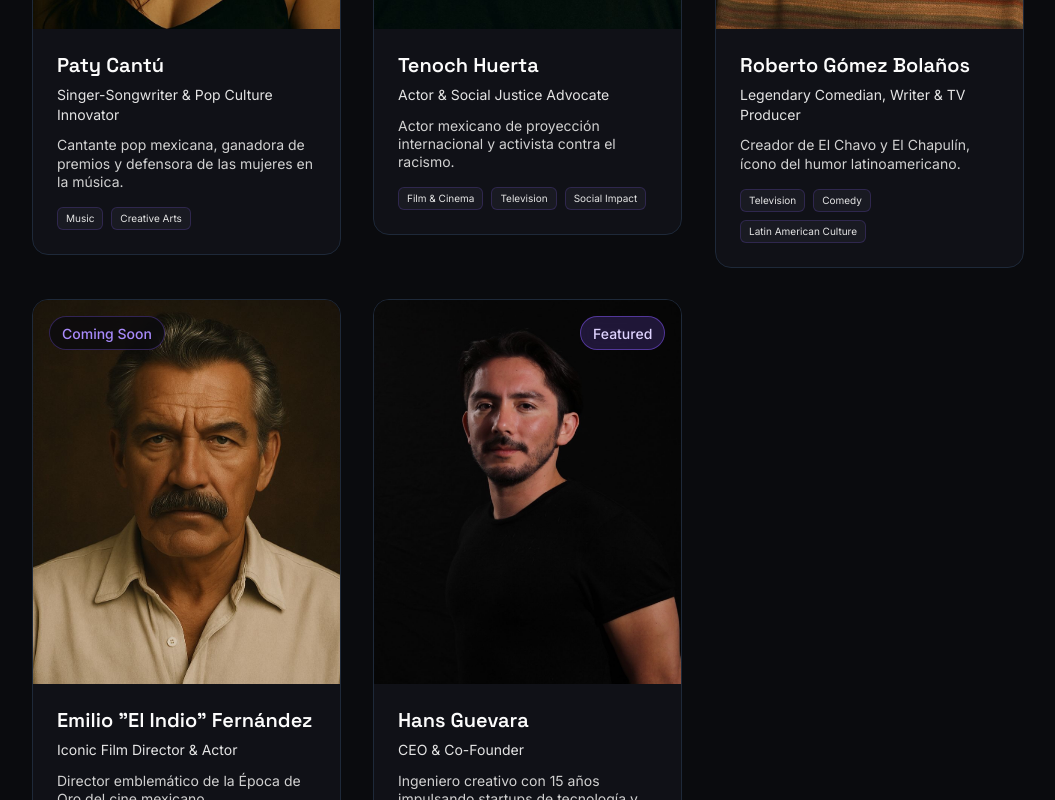
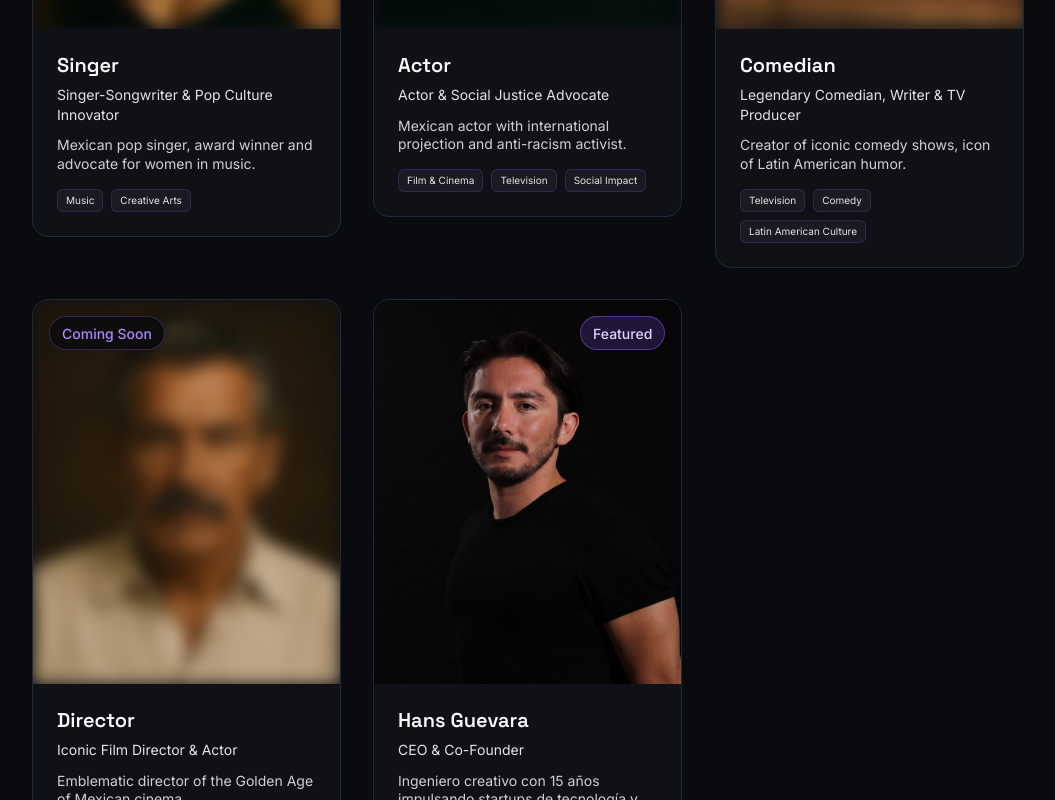
Before and after one commit to xhumans/xhumans-landing, a Next.js app: page /explore in a window 1280 px wide. Shown: the part 1560-2360 px from the top of the page, without its empty margins (112-1167 px from the left). Built offline with nearby package versions, Linux system fonts and the light colour scheme.

Commit message:
fix: remove public data
- blur images
- generalise data

```diff
--- a/src/app/globals.css
+++ b/src/app/globals.css
@@ -344,3 +344,8 @@ html, body {
 .scrollbar-hide::-webkit-scrollbar {
   display: none;
 }
+
+/* Blur effect for public personas */
+.image-blurred {
+  filter: blur(8px);
+}
--- a/src/components/common/AvatarCard.tsx
+++ b/src/components/common/AvatarCard.tsx
@@ -9,9 +9,10 @@ type AvatarCardProps = {
   imageSrc: string
   tags: string[]
   available?: boolean
+  isBlurred?: boolean
 }
 
-export default function AvatarCard({ name, role, imageSrc, tags, available = false }: AvatarCardProps) {
+export default function AvatarCard({ name, role, imageSrc, tags, available = false, isBlurred = false }: AvatarCardProps) {
   return (
     <div className="bg-bg-secondary rounded-xl overflow-hidden border border-gray-800 hover:border-primary-500 transition-all group">
       {/* Image container with gradient overlay */}
@@ -20,8 +21,8 @@ export default function AvatarCard({ name, role, imageSrc, tags, available = fal
           src={imageSrc}
           alt={`${name} - ${role}`}
           fill
-          className="object-cover transition-transform duration-500 group-hover:scale-105"
-    />
+          className={`object-cover transition-transform duration-500 group-hover:scale-105 ${isBlurred ? 'image-blurred' : ''}`}
+        />
         <div className="absolute inset-0 bg-linear-to-t from-bg-black via-transparent to-transparent"></div>
       </div>
 
--- a/src/components/explore/CharacterCard.tsx
+++ b/src/components/explore/CharacterCard.tsx
@@ -31,7 +31,7 @@ export function CharacterCard({ character, onClick }: CharacterCardProps) {
           src={character.profileImage}
           alt={character.name}
           fill
-          className="object-cover transition-transform duration-500 group-hover:scale-105"
+          className={`object-cover transition-transform duration-500 group-hover:scale-105 ${character.isBlurred ? 'image-blurred' : ''}`}
         />
 
         {/* Coming Soon Badge */}
--- a/src/components/explore/HeroCarousel.tsx
+++ b/src/components/explore/HeroCarousel.tsx
@@ -44,7 +44,7 @@ export function HeroCarousel({ characters, autoPlay = true, interval = 5000, onC
           src={currentCharacter.profileImage}
           alt={currentCharacter.name}
           fill
-          className="object-cover"
+          className={`object-cover ${currentCharacter.isBlurred ? 'image-blurred' : ''}`}
           priority
         />
         {/* Gradient Overlays */}
--- a/src/data/characters.ts
+++ b/src/data/characters.ts
@@ -2,56 +2,60 @@ import { Character, Category, Avatar } from '@/types/character'
 
 export const characters: Character[] = [
   {
-    id: 'paty-cantu',
-    name: 'Paty Cantú',
+    id: 'singer',
+    name: 'Singer',
     title: 'Singer-Songwriter & Pop Culture Innovator',
     expertise: ['Music Production', 'Songwriting', 'Live Performance'],
     categories: ['music', 'creative-arts'],
     profileImage: '/images/avatars/paty-cantu.jpeg',
-    description: 'Cantante pop mexicana, ganadora de premios y defensora de las mujeres en la música.',
-    topic: 'Escribir desde el alma: Como convertir vulnerabilidad en fuerza creativa.',
-    quote: 'La música es mi manera de contar historias que todavía no he vivido.',
+    description: 'Mexican pop singer, award winner and advocate for women in music.',
+    topic: 'Writing from the soul: How to turn vulnerability into creative strength.',
+    quote: 'Music is my way of telling stories I haven\'t lived yet.',
     status: 'coming-soon',
-    featured: true
+    featured: true,
+    isBlurred: true
   },
   {
-    id: 'tenoch-huerta',
-    name: 'Tenoch Huerta',
+    id: 'actor',
+    name: 'Actor',
     title: 'Actor & Social Justice Advocate',
     expertise: ['Film Acting', 'Television Acting', 'Anti-Racism Activism'],
     categories: ['film', 'television', 'social-impact'],
     profileImage: '/images/avatars/tenoch-huerta.jpeg',
-    description: 'Actor mexicano de proyección internacional y activista contra el racismo.',
-    topic: 'El camino del héroe: cómo trascender sin olvidar de dónde vienes',
-    quote: 'La verdadera victoria no es llegar, es llegar siendo tú mismo.',
+    description: 'Mexican actor with international projection and anti-racism activist.',
+    topic: 'The hero\'s journey: how to transcend without forgetting where you come from',
+    quote: 'The true victory is not arriving, it\'s arriving being yourself.',
     status: 'available',
-    featured: true
+    featured: true,
+    isBlurred: true
   },
   {
-    id: 'roberto-gomez-bolanos',
-    name: 'Roberto Gómez Bolaños',
+    id: 'comedian',
+    name: 'Comedian',
     title: 'Legendary Comedian, Writer & TV Producer',
     expertise: ['Comedy Writing', 'Television Production', 'Physical Comedy'],
     categories: ['television', 'comedy', 'latinamerican-culture'],
     profileImage: '/images/avatars/roberto-gomez-bolanos.jpeg',
-    description: 'Creador de El Chavo y El Chapulín, ícono del humor latinoamericano.',
-    topic: 'Crear con el corazón: cómo cambiar generaciones con una buena idea.',
-    quote: 'No hace falta ser grande para hacer cosas grandes.',
+    description: 'Creator of iconic comedy shows, icon of Latin American humor.',
+    topic: 'Creating with heart: how to change generations with a good idea.',
+    quote: 'You don\'t need to be big to do big things.',
     status: 'coming-soon',
-    featured: true
+    featured: true,
+    isBlurred: true
   },
   {
-    id: 'el-indio-fernandez',
-    name: 'Emilio "El Indio" Fernández',
+    id: 'director',
+    name: 'Director',
     title: 'Iconic Film Director & Actor',
     expertise: ['Film Direction', 'Visual Storytelling', 'Golden Age Cinema'],
     categories: ['film', 'mexican-cinema'],
     profileImage: '/images/avatars/el-indio.jpeg',
-    description: 'Director emblemático de la Época de Oro del cine mexicano.',
+    description: 'Emblematic director of the Golden Age of Mexican cinema.',
     topic: 'Cinematic Mexico: Crafting National Identity on Screen',
-    quote: 'El cine debe reflejar el alma de su pueblo.',
+    quote: 'Cinema must reflect the soul of its people.',
     status: 'coming-soon',
-    featured: false
+    featured: false,
+    isBlurred: true
   },
   {
     id: 'hans',
@@ -153,7 +157,8 @@ export const charactersToAvatars = (chars: Character[]): Avatar[] => {
     role: char.title.split(' & ')[0], // Use first part of title
     imageSrc: char.profileImage,
     tags: char.expertise.slice(0, 3), // Limit to 3 tags
-    available: char.status === 'available'
+    available: char.status === 'available',
+    isBlurred: char.isBlurred
   }))
 }
 
--- a/src/types/character.ts
+++ b/src/types/character.ts
@@ -10,6 +10,7 @@ export interface Character {
   description: string
   status: 'available' | 'coming-soon' | 'beta'
   featured?: boolean
+  isBlurred?: boolean
 }
 
 export interface Category {
@@ -38,4 +39,5 @@ export interface Avatar {
   imageSrc: string
   tags: string[]
   available?: boolean
+  isBlurred?: boolean
 }
```
